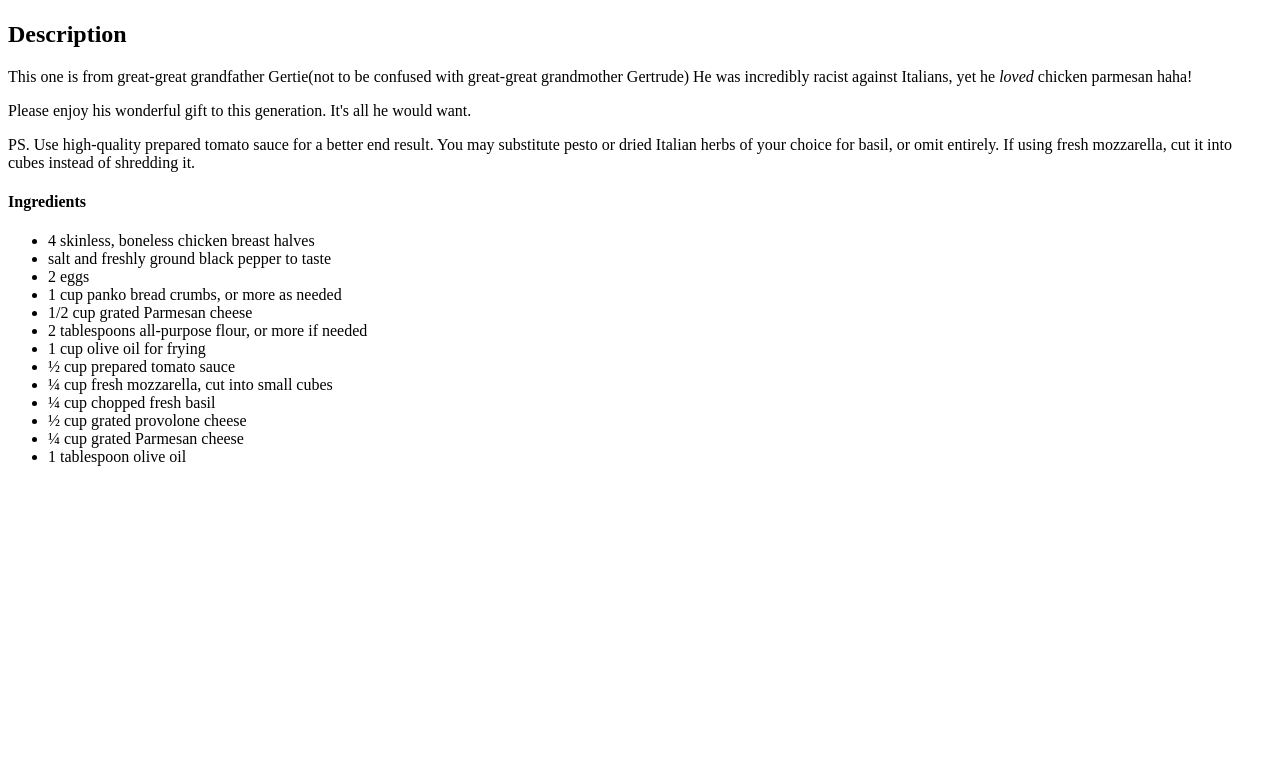
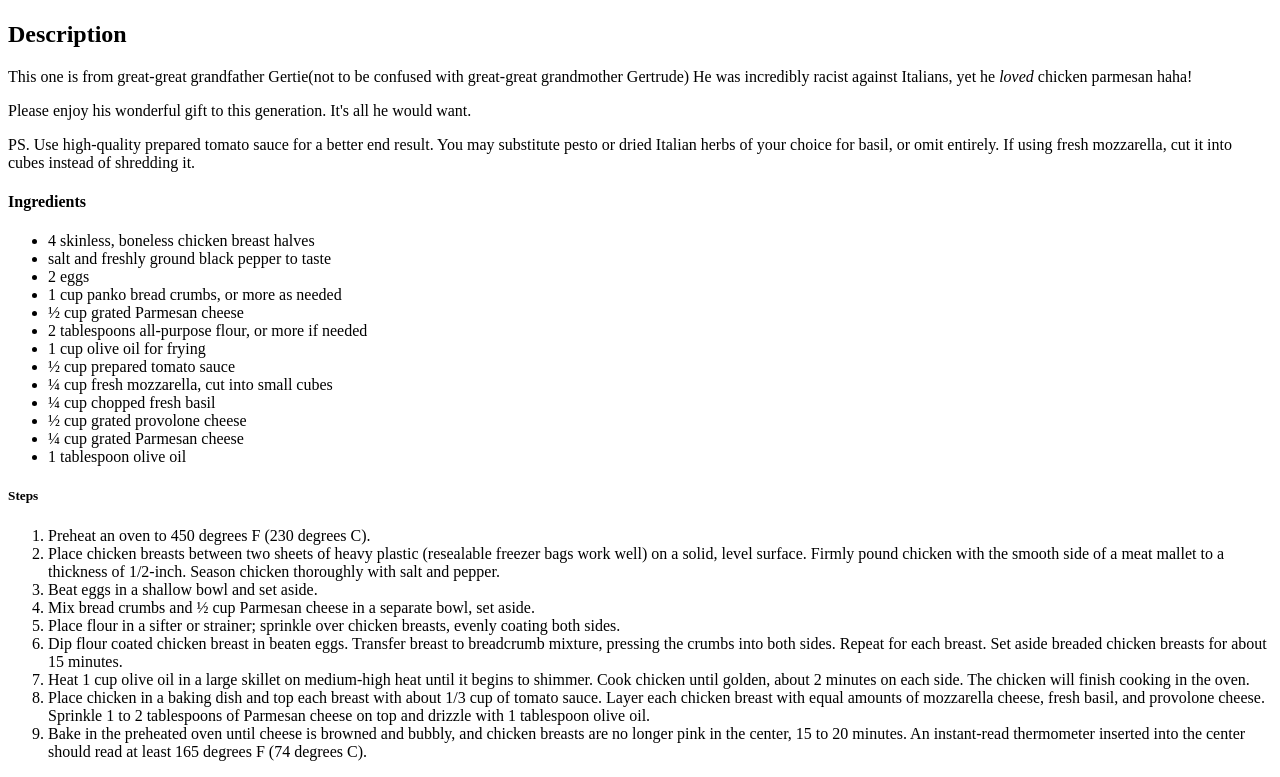
Before and after one commit to fang13674/odin-recipes, a plain HTML site: page recipes/chickenparm.html in a window 1280 px wide. Shown: the part 579-1356 px from the top of the page. Before the commit the page ends 1061 px from the top, so only its background shows below. Drawn offline with Linux system fonts and the light colour scheme.

Commit message:
typetypetype

```diff
--- a/recipes/chickenparm.html
+++ b/recipes/chickenparm.html
@@ -23,7 +23,7 @@
             <li>salt and freshly ground black pepper to taste </li>
             <li>2 eggs </li>
             <li>1 cup panko bread crumbs, or more as needed </li>
-            <li>1/2 cup grated Parmesan cheese </li>
+            <li>½ cup grated Parmesan cheese </li>
             <li>2 tablespoons all-purpose flour, or more if needed </li>
             <li>1 cup olive oil for frying </li>
             <li>½ cup prepared tomato sauce </li>
@@ -33,5 +33,26 @@
             <li>¼ cup grated Parmesan cheese </li>
             <li>1 tablespoon olive oil </li>
         </ul>
+        <h5>Steps</h5>
+        <ol>
+            <li>Preheat an oven to 450 degrees F (230 degrees C).
+            </li>
+            <li>Place chicken breasts between two sheets of heavy plastic (resealable freezer bags work well) on a solid, level surface. Firmly pound chicken with the smooth side of a meat mallet to a thickness of 1/2-inch. Season chicken thoroughly with salt and pepper.
+            </li>
+            <li>Beat eggs in a shallow bowl and set aside.
+            </li>
+            <li>Mix bread crumbs and ½ cup Parmesan cheese in a separate bowl, set aside.
+            </li>
+            <li>Place flour in a sifter or strainer; sprinkle over chicken breasts, evenly coating both sides.
+            </li>
+            <li>Dip flour coated chicken breast in beaten eggs. Transfer breast to breadcrumb mixture, pressing the crumbs into both sides. Repeat for each breast. Set aside breaded chicken breasts for about 15 minutes.
+            </li>
+            <li>Heat 1 cup olive oil in a large skillet on medium-high heat until it begins to shimmer. Cook chicken until golden, about 2 minutes on each side. The chicken will finish cooking in the oven.
+            </li>
+            <li>Place chicken in a baking dish and top each breast with about 1/3 cup of tomato sauce. Layer each chicken breast with equal amounts of mozzarella cheese, fresh basil, and provolone cheese. Sprinkle 1 to 2 tablespoons of Parmesan cheese on top and drizzle with 1 tablespoon olive oil.
+            </li>
+            <li>Bake in the preheated oven until cheese is browned and bubbly, and chicken breasts are no longer pink in the center, 15 to 20 minutes. An instant-read thermometer inserted into the center should read at least 165 degrees F (74 degrees C).
+            </li>
+        </ol>
 </body>
 </html>
```
